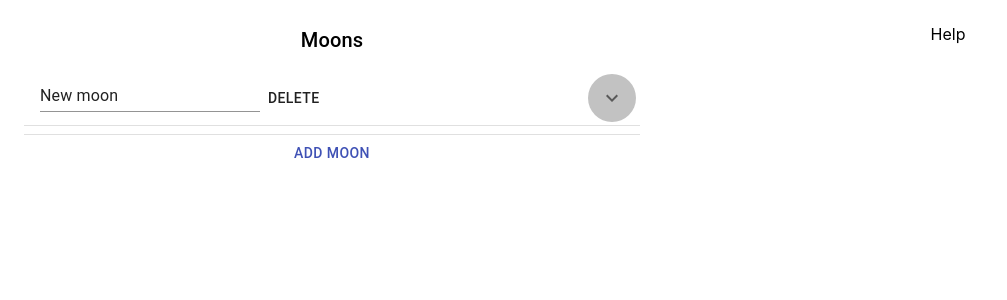
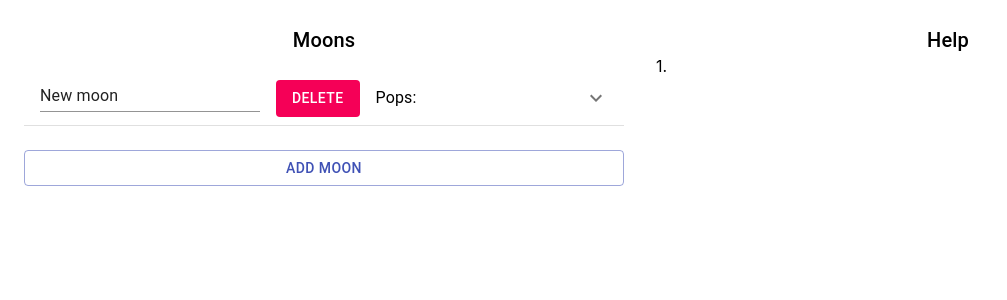
Before and after one commit to borealee/moons, a React (Create React App) app: page / in a window 1280 px wide. Both pictures are taken after a click on the button "ADD MOON". Shown: the top 300 px of the page, without its empty margins (0-1007 px from the left). Built offline with nearby package versions, Linux system fonts and the light colour scheme.

Commit message:
fixed timestamps (utc dates), ux improvements

```diff
--- a/src/App.js
+++ b/src/App.js
@@ -5,6 +5,7 @@ import Button from "@material-ui/core/Button";
 import MoonLogic from "./moonLogic";
 import MoonList from "./moonList";
 import Grid from "@material-ui/core/Grid";
+import Help from "./help"
 
 class App extends React.Component {
     render() {
@@ -32,7 +33,7 @@ class App extends React.Component {
                     <MoonList/>
                         </Grid>
                         <Grid item xs={6}>
-                            Help
+                            <Help/>
                         </Grid>
                     </Grid>
                 </div>
--- /dev/null
+++ b/src/help.jsx
@@ -0,0 +1,16 @@
+import React, {Component} from 'react';
+import Typography from "@material-ui/core/Typography";
+
+class Help extends Component {
+	render() {
+
+		return <div>
+			<Typography variant="h6">Help</Typography>
+			<div style={{textAlign: 'left', paddingLeft: 16}}>
+				<span>1. </span>
+			</div>
+		</div>
+	}
+}
+
+export default (Help)
--- a/src/moonList.jsx
+++ b/src/moonList.jsx
@@ -15,7 +15,8 @@ import ExpandLess from '@material-ui/icons/ExpandLess';
 import Button from "@material-ui/core/Button";
 import TextField from "@material-ui/core/TextField";
 import Divider from "@material-ui/core/Divider";
-import Remove from "@material-ui/icons/Remove";
+import {persist} from "./utils";
+import {addMinutes, format} from "date-fns";
 
 class MoonList extends Component {
 	constructor(props) {
@@ -61,7 +62,6 @@ class MoonList extends Component {
 	}
 
 	componentDidMount() {
-		// read cookie data
 		const moons = JSON.parse(localStorage.getItem("moonList"));
 		if (moons !== null) {
 			this.setState(produce(draft => {
@@ -77,7 +77,7 @@ class MoonList extends Component {
 	openMoon = (id) => {
 		this.setState(produce(draft => {
 			draft.moonList.find(moon => moon.id === id).open = !this.state.moonList.find(moon2 => moon2.id === id).open;
-		}), () => this._persist("moonList", this.state.moonList))
+		}), () => persist("moonList", this.state.moonList))
 	};
 
 	addMoon = () => {
@@ -86,24 +86,27 @@ class MoonList extends Component {
 				id: uuidv4(),
 				name: "New moon"
 			})
-		}), () => this._persist("moonList", this.state.moonList))
+		}), () => persist("moonList", this.state.moonList))
 	};
 
 	updateMoon = (id, ev) => {
 		ev.persist();
+		console.log("updating moon: ", ev);
 		this.setState(produce(draft => {
-			draft.moonList.find(moon => moon.id === id)[ev.target.name] = ev.target.value
-		}), () => this._persist("moonList", this.state.moonList))
+			if (ev.target.name == "popsAt") {
+
+				draft.moonList.find(moon => moon.id === id)[ev.target.name] = format(addMinutes(ev.target.value, ev.target.value.getTimezoneOffset()), 'yyyy-MM-dd HH:mm')
+			} else {
+				draft.moonList.find(moon => moon.id === id)[ev.target.name] = ev.target.value
+			}
+
+		}), () => persist("moonList", this.state.moonList))
 	};
 
 	removeMoon = (id) => {
 		this.setState(produce(draft => {
 			draft.moonList = this.state.moonList.filter(moon => moon.id !== id)
-		}), () => this._persist("moonList", this.state.moonList))
-	};
-
-	_persist = (key, value) => {
-		localStorage.setItem(key, JSON.stringify(value))
+		}), () => persist("moonList", this.state.moonList))
 	};
 
 	minimizeAll = () => {
@@ -112,11 +115,11 @@ class MoonList extends Component {
 			draft.moonList = this.state.moonList.map(moon => {
 				return {...moon, open: false}
 			})
-		}, () => this._persist("moonList", this.state.moonList)))
+		}, () => persist("moonList", this.state.moonList)))
 	};
 
 	render() {
-		return <div>
+		return <div style={{paddingRight: 16}}>
 			<Typography variant="h6">
 				Moons
 			</Typography>
@@ -129,6 +132,8 @@ class MoonList extends Component {
 			{/*</IconButton>*/}
 			<List>
 				{this.state.moonList.map(moon => {
+					console.log("Moon: " , moon);
+					// const moonPopTime = format(addMinutes(moon.popsAt, moon.popsAt.getTimezoneOffset()), 'yyyy-MM-dd HH:mm');
 					return <React.Fragment key={moon.id}>
 						<ListItem style={{display: "block", margin: "8px 0 0 0"}}>
 
@@ -137,16 +142,21 @@ class MoonList extends Component {
 								name={"name"}
 								onChange={(ev) => this.updateMoon(moon.id, ev)}
 							/>
-							<Button onClick={(ev) => this.removeMoon(moon.id)}>DELETE</Button>
+							<Button variant="contained"
+							        color="secondary"
+							        disableElevation
+							        style={{marginLeft: 16}}
+							        onClick={(ev) => this.removeMoon(moon.id)}>DELETE</Button>
 							{/*<ListItemText*/}
 							{/*	primary={moon.name}*/}
 							{/*	secondary={'Pops in: // TODO'}*/}
 							{/*/>*/}
 
+							<Typography style={{display: 'inline', marginLeft: 16}}>Pops: {moon.popsAt}</Typography>
 							<ListItemSecondaryAction>
 								{/* eslint-disable-next-line react/jsx-no-undef */}
 								<IconButton edge="end"
-								            style={{backgroundColor: "#c2c2c2"}}
+								            // style={{backgroundColor: "#c2c2c2"}}
 								            onClick={() => this.openMoon(moon.id)}>
 									{moon.open ? <ExpandLess/> : <ExpandMore/>}
 								</IconButton>
@@ -157,7 +167,10 @@ class MoonList extends Component {
 						<Collapse in={moon.open} timeout="auto" unmountOnExit>
 							<List component="div">
 								<ListItem>
-									<MoonLogic moonName={moon.name} moonId={moon.id} moonData={moon.data}/>
+									<MoonLogic moonName={moon.name}
+									           moonId={moon.id}
+									           updateMoonParent={this.updateMoon}
+									           moonData={moon.data}/>
 								</ListItem>
 							</List>
 						</Collapse>
@@ -166,8 +179,10 @@ class MoonList extends Component {
 					</React.Fragment>
 				})}
 			</List>
-			<Divider/>
-			<Button onClick={this.addMoon} fullWidth color="primary"> Add
+			<Button onClick={this.addMoon}
+			        variant="outlined"
+			        style={{marginTop: 16}}
+			        fullWidth color="primary"> Add
 				moon </Button>
 		</div>
 	}
--- a/src/moonLogic.jsx
+++ b/src/moonLogic.jsx
@@ -1,14 +1,17 @@
 import React, {Component} from 'react';
 import MoonPresent from "./moonPresent";
 import produce from "immer";
-import {differenceInHours, max, parseISO, isAfter, isBefore, isEqual, parse} from 'date-fns';
+import {differenceInHours, max, parseISO, isAfter, isBefore, isEqual, parse, addHours, addMinutes} from 'date-fns';
 import {v4 as uuidv4} from 'uuid';
 // import { zonedTimeToUtc, utcToZonedTime, format } from 'date-fns-timezone';
 import {maxTimestamp} from "./utils";
+import {persist} from "./utils";
 
 class MoonLogic extends Component {
 	constructor(props) {
 		super(props);
+		const zonedDate = new Date();
+		const utcDate = addMinutes(zonedDate, zonedDate.getTimezoneOffset());
 		this.state = {
 			chunkToPopDistance: 0,
 			chunkSpeed: 0,
@@ -17,12 +20,13 @@ class MoonLogic extends Component {
 			popDistance: 200,
 			fuckedUp: false,
 			notes: '',
+
 			timestamps: [
-				{
-					id: 0,
-					time: new Date(),
-					distanceToPop: 200
-				}
+				// {
+				// 	id: 0,
+				// 	time: utcDate,
+				// 	distanceToPop: 0
+				// }
 			],
 		}
 	}
@@ -44,7 +48,6 @@ class MoonLogic extends Component {
 
 	validateTimestamps = (timestamps) => {
 		let fuckedUp = false;
-		let sortedTimestamps = [];
 
 		function compare(a, b) {
 			if (a.distanceToPop < b.distanceToPop) {
@@ -56,7 +59,7 @@ class MoonLogic extends Component {
 			return 0;
 		}
 
-		sortedTimestamps = [...timestamps.map(ts => {
+		let sortedTimestamps = [...timestamps.map(ts => {
 			if (typeof ts.time == "string") {
 				return {...ts, time: parseISO(ts.time), distanceToPop: parseInt(ts.distanceToPop, 10)}
 			} else {
@@ -72,38 +75,37 @@ class MoonLogic extends Component {
 
 		this.setState(draft => {
 			draft.fuckedUp = fuckedUp;
-		}, () => this._persist(this.props.moonId, this.state))
+		}, () => persist(this.props.moonId, this.state))
 
 		console.log("sorted: ", sortedTimestamps);
 	};
 
 	addTimestamp = () => {
 		const zonedDate = new Date();
-		console.log("date1: ", zonedDate.toISOString());
+		const utcDate = addMinutes(zonedDate, zonedDate.getTimezoneOffset());
 
 		this.setState(produce(draft => {
 				draft.timestamps.push({
 					id: uuidv4(),
-					time: zonedDate.toISOString(),
+					time: utcDate.toISOString(),
 					distanceToPop: 0
 				})
 			}), () => {
 				const timeToPop = this.calculateTimeToPop(this.state.timestamps);
-				console.log("timeToPop", timeToPop);
-				const length = this.state.timestamps.length;
 				this.setState(produce(draft => {
-					draft.timeToPop = timeToPop
+					draft.timeToPop = timeToPop;
 					draft.popsAt = new Date();
 					// draft.timestamps[length-1].time = parseISO(this.state.timestamps[length-1].time)
 				}));
-				this._persist(this.props.moonId, this.state);
+				const popsAt = addHours(maxTimestamp(this.state.timestamps), timeToPop);
+				this._updateParentEstimate(popsAt);
+				persist(this.props.moonId, this.state);
 				this.validateTimestamps(this.state.timestamps);
 			}
 		)
 	};
 
 	updateTimstampDate = (id, newDate) => {
-		console.log("newDate: " , newDate)
 		this.setState(produce(draft => {
 				draft.timestamps.find(ts => ts.id === id).time = newDate.toISOString();
 			}), () => {
@@ -113,18 +115,32 @@ class MoonLogic extends Component {
 					draft.timeToPop = timeToPop;
 					draft.popsAt = new Date();
 				}));
-				this._persist(this.props.moonId, this.state);
+
+				const popsAt = addHours(maxTimestamp(this.state.timestamps), timeToPop);
+				this._updateParentEstimate(popsAt);
+				persist(this.props.moonId, this.state);
 				this.validateTimestamps(this.state.timestamps);
 			}
 		)
 	};
 
+	_updateParentEstimate = (popsAt) => {
+		this.props.updateMoonParent(this.props.moonId, {
+			persist: () => {
+			},
+			target: {
+				name: 'popsAt',
+				value: popsAt
+			}
+		});
+	};
+
 	updateMoonData = (ev) => {
 		ev.persist();
-		console.log("tar: ", ev.target.name, "val", ev.target.value)
+		// console.log("tar: ", ev.target.name, "val", ev.target.value)
 		this.setState(produce(draft => draft[ev.target.name] = ev.target.value
 			, () => {
-				this._persist(this.props.moonId, this.state);
+				persist(this.props.moonId, this.state);
 			})
 		)
 	};
@@ -139,7 +155,11 @@ class MoonLogic extends Component {
 					draft.timeToPop = timeToPop;
 					draft.popsAt = new Date();
 				}));
-				this._persist(this.props.moonId, this.state)
+				persist(this.props.moonId, this.state);
+
+			const popsAt = addHours(maxTimestamp(this.state.timestamps), timeToPop);
+			this._updateParentEstimate(popsAt);
+
 				this.validateTimestamps(this.state.timestamps);
 			}
 		)
@@ -154,8 +174,25 @@ class MoonLogic extends Component {
 				draft.timeToPop = timeToPop;
 				draft.popsAt = new Date();
 			}));
-			this._persist(this.props.moonId, this.state)
+			persist(this.props.moonId, this.state);
+			const popsAt = addHours(maxTimestamp(this.state.timestamps), timeToPop);
+			this._updateParentEstimate(popsAt);
 			this.validateTimestamps(this.state.timestamps);
+		})
+	};
+	clearAllBookmarks = () => {
+		this.setState(produce(draft => {
+			draft.timestamps = []
+		}), () => {
+			const timeToPop = 0;
+			this.setState(produce(draft => {
+				draft.timeToPop = 0;
+				draft.popsAt = new Date();
+			}));
+			persist(this.props.moonId, this.state);
+			const popsAt = 0;
+			this._updateParentEstimate(new Date());
+			// this.validateTimestamps(this.state.timestamps);
 		})
 	};
 
@@ -178,39 +215,25 @@ class MoonLogic extends Component {
 		return speed;
 	};
 
-	updateChunkSpeed = (newSpeed) => {
-		this.setState(produce(draft => {
-			draft.chunkSpeed = newSpeed
-		}))
-	};
-
-	updatePopDistance = (popDistance) => {
-		this.setState(produce(draft => {
-			draft.popDistance = popDistance
-		}))
-	};
-
-	// _maxTimestamp = (timestamps) => {
-	// 	const times = timestamps.map(ts => parseISO(ts.time));
-	// 	return max(times);
-	// };
-
 	calculateTimeToPop = (timestamps) => {
-		console.log("timestamps: " , timestamps);
+		if (timestamps.length == 0) {
+			return 0
+		}
+		// console.log("timestamps: ", timestamps);
 		const maxTstp = maxTimestamp(timestamps);
 		const maxIndex = timestamps.findIndex(ts => {
 			if (typeof ts.time == "string") {
-				console.log("tstime: " , parseISO(ts.time), " max: " , maxTstp)
+				// console.log("tstime: ", parseISO(ts.time), " max: ", maxTstp)
 				return isEqual(parseISO(ts.time), maxTstp)
 			}
 			return isEqual(parseISO(ts.time), maxTstp)
 		});
 
-		console.log("maxIndex: " , maxIndex);
+		// console.log("maxIndex: ", maxIndex);
 		const speeds = [];
 		let timeToPop = 0;
 
-		console.log("length:", timestamps.length)
+		// console.log("length:", timestamps.length)
 		// console.log("lll: ", times);
 
 		if (timestamps.length >= 2) {
@@ -219,30 +242,17 @@ class MoonLogic extends Component {
 				speeds.push(this.calculateSpeed(timestamps[i], timestamps[i + 1]))
 			}
 
-			console.log("speeds: ", speeds)
+			// console.log("speeds: ", speeds)
 			const avgSpeed = speeds.reduce((curr, acc) => curr + acc) / (timestamps.length - 1);
-			// console.log("avg speed: ", avgSpeed, "max timestmp: ", maxTstp.toString());
-
-			// const biggestTimestamp = timestamps.find(ts => {
-			// 	// console.log("ts time: ", ts.time, maxTstp.toString())
-			// 	return parseISO(ts.time) == maxTstp.toString()
-			// })
-
-			// console.log("biggest: ", timestamps.find(ts=> ts.time === maxTstp))
-
 			timeToPop = timestamps[maxIndex].distanceToPop / avgSpeed;
 		}
 
-		console.log("time to pop: ", timeToPop)
+		// console.log("time to pop: ", timeToPop)
 		if (isNaN(timeToPop)) {
 			return 0
 		} else {
 			return timeToPop.toString().match(/^-?\d+(?:\.\d{0,2})?/)[0];
 		}
-	};
-
-	_persist = (key, value) => {
-		localStorage.setItem(key, JSON.stringify(value))
 	};
 
 	render() {
@@ -255,6 +265,7 @@ class MoonLogic extends Component {
 		                    updateTimestamp={this.updateTimestamp}
 		                    updateTimstampDate={this.updateTimstampDate}
 		                    removeTimestamp={this.removeTimestamp}
+		                    clearAllBookmarks={this.clearAllBookmarks}
 		                    chunkSpeed={this.state.chunkSpeed}
 		                    popsAt={this.state.popsAt}
 		                    timeToPop={this.state.timeToPop}
--- a/src/utils.js
+++ b/src/utils.js
@@ -1,4 +1,4 @@
-import {max, parseISO} from "date-fns";
+import {max, parseISO, min} from "date-fns";
 
 export const maxTimestamp = (timestamps) => {
 	const times = timestamps.map(ts => {
@@ -8,6 +8,20 @@ export const maxTimestamp = (timestamps) => {
 		else return parseISO(ts.time.toISOString())
 	});
 
-	console.log("times ", times)
 	return max(times);
 };
+
+export const minTimestamp = (timestamps) => {
+	const times = timestamps.map(ts => {
+		if (typeof ts.time == "string") {
+			return parseISO(ts.time)
+		}
+		else return parseISO(ts.time.toISOString())
+	});
+
+	return min(times);
+};
+
+export const persist = (key, value) => {
+	localStorage.setItem(key, JSON.stringify(value))
+};
```
Also changed, not shown: src/moonPresent.jsx (+19 -12 lines).
